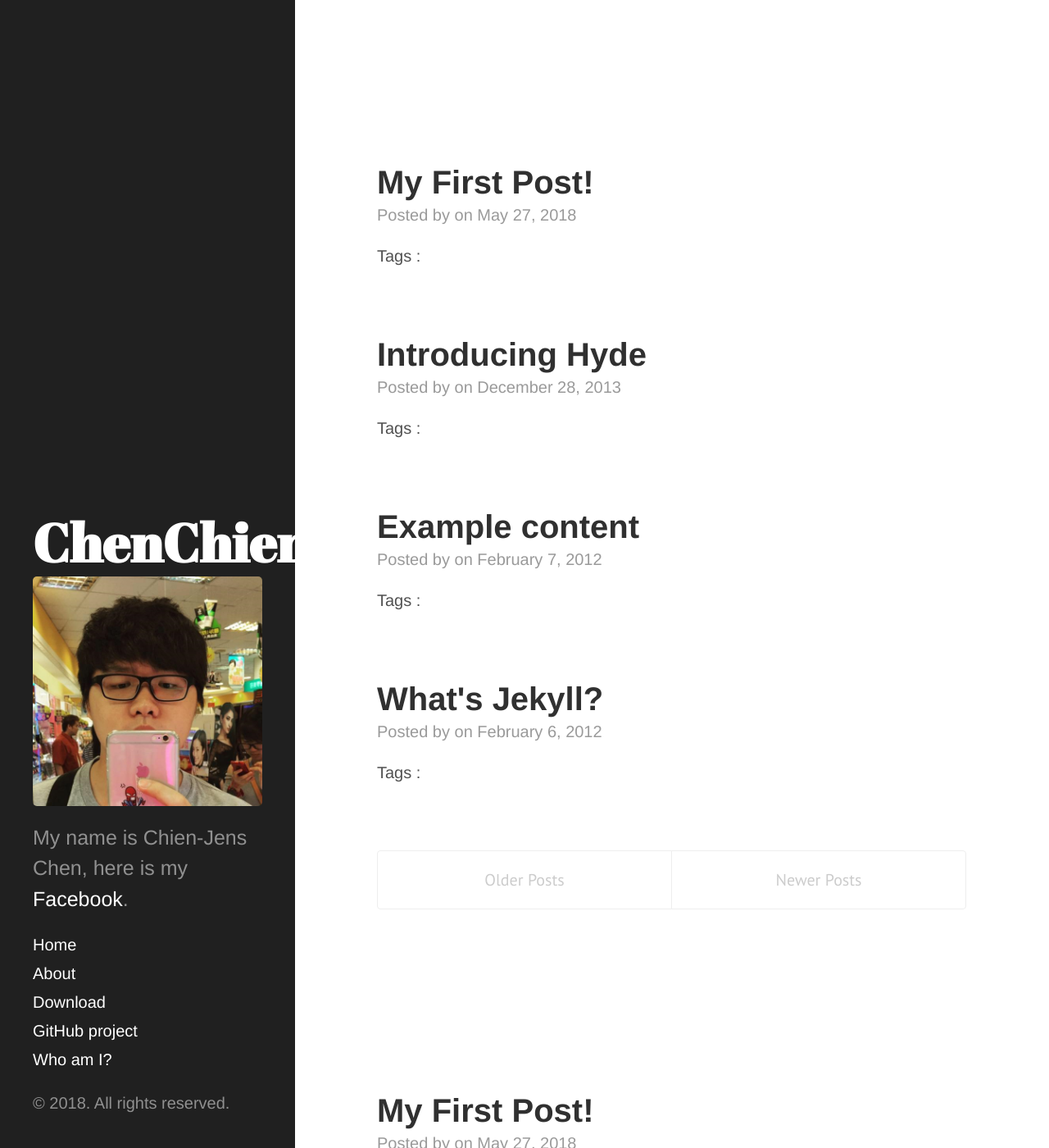
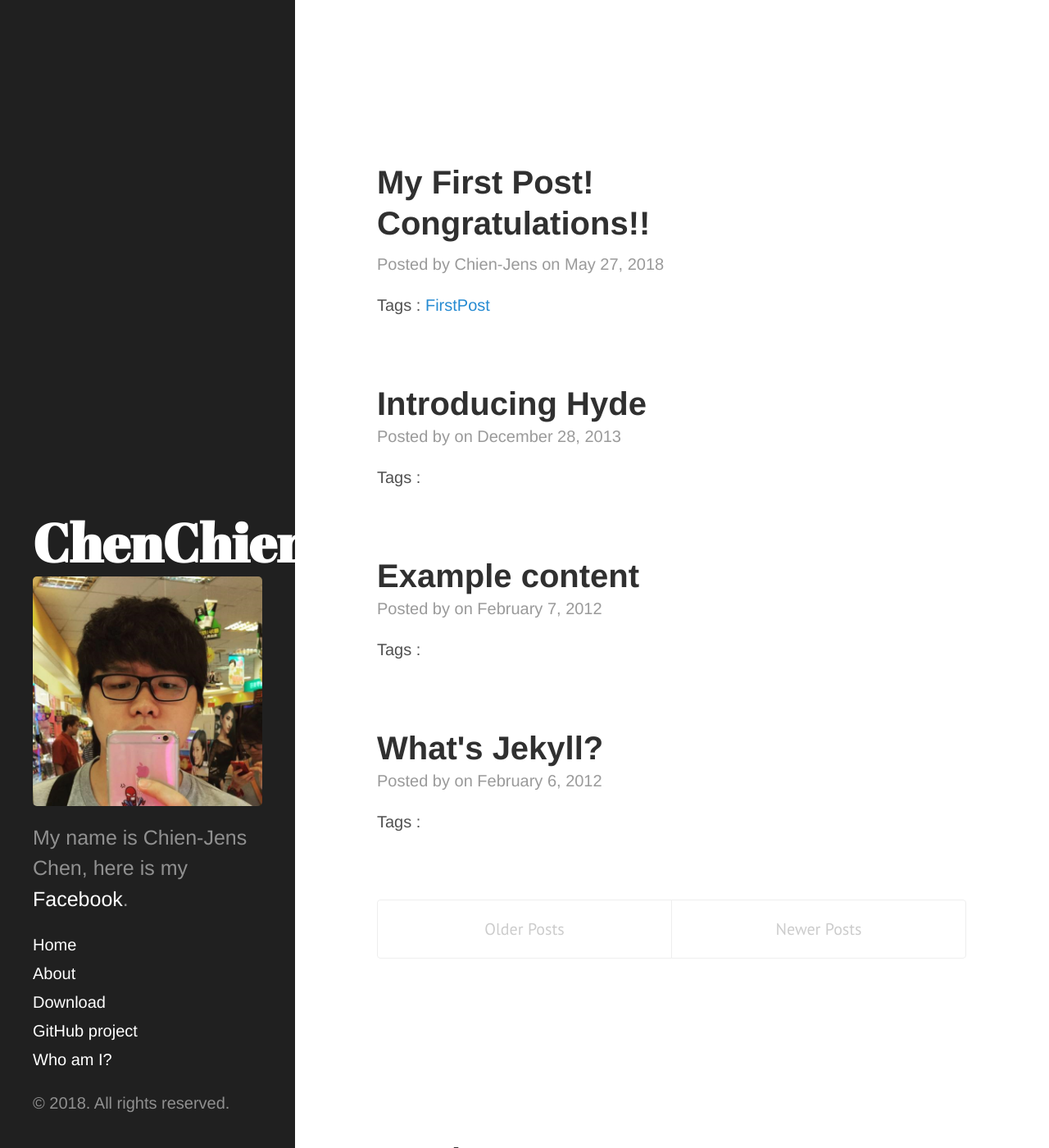
Before and after one commit to chienjens/chienjens.github.io, a Jekyll site: the page built from index.html, in a window 1280 px wide and 1400 px high. Shown: the whole window at 82% size. Built offline with Jekyll 4.4.1, drawn with Linux system fonts in a browser that asks for light colours; the list of posts is cut into pages by our own code; comment, search, counter and statistics services are not loaded; some of the changed text lies outside the part shown.

Commit message:
Update 2018-05-27-Open_Test.md

```diff
--- a/_posts/2018-05-27-Open_Test.md
+++ b/_posts/2018-05-27-Open_Test.md
@@ -1,6 +1,12 @@
 ---
 layout: post
 title: My First Post!
+subtitle: Congratulations!!
+date: 2018-05-27
+author: Chien-Jens
+tags: FirstPost
+comments: true
+signature: false
 ---
 ### #終於開張惹~
 
```
